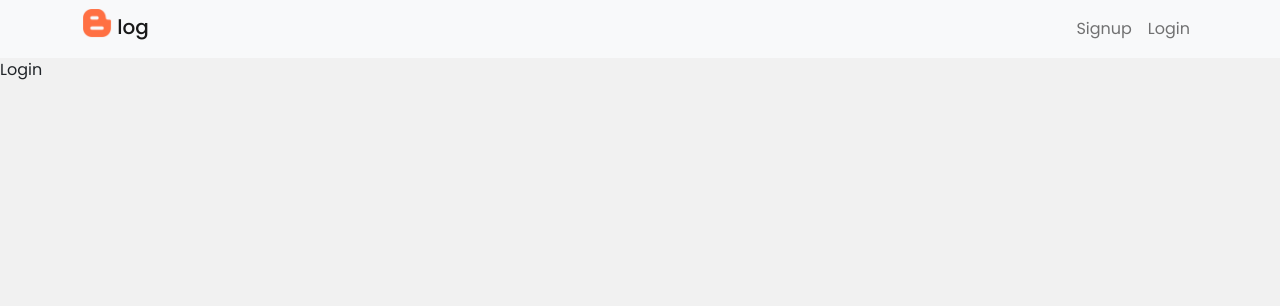
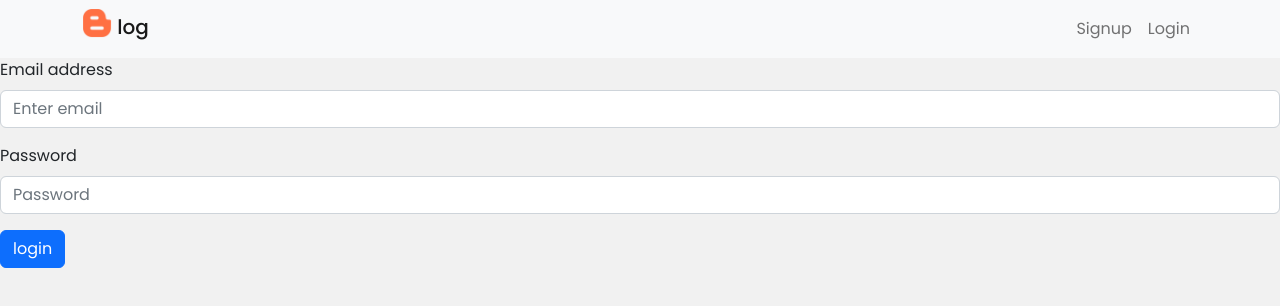
Before and after one commit to ChoukriLach/MERN-Stack-Blog-using-JWT-Authentication-and-React-Context, a React (Create React App) app in the folder front_end/: page /Login in a window 1280 px wide. Shown: the top 306 px of the page. Built offline with nearby package versions, Linux system fonts and the light colour scheme.

Commit message:
Login/Signup Forms

```diff
--- a/front_end/src/Components/WorkoutForm.js
+++ b/front_end/src/Components/WorkoutForm.js
@@ -57,7 +57,7 @@ const WorkoutForm = () => {
         <Form.Group className="mb-3">
             <Form.Control type="number" placeholder="Load" onChange={(e)=> setLoad(e.target.value)} value={load} className={emptyFields.includes('load') ? 'error' : ''}/>
         </Form.Group>
-        <Button variant="danger" type="submit">Submit</Button>
+        <Button variant="danger" type="submit">Add new workout</Button>
         {error &&
             <Alert key="danger" variant="danger" style={{marginTop:"20px"}}>
               {error}
--- /dev/null
+++ b/front_end/src/Context/UsersContext.js
@@ -0,0 +1,31 @@
+import {createContext,useReducer} from 'react'
+
+
+export const UsersContext = createContext()
+
+export const usersReducer = (state,action) => {
+     switch(action.type) {
+         case 'LOGIN':
+            return {
+                user : action.payload
+            }
+         case 'LOGOUT':
+            return {
+                user : null
+            }
+         default :
+            return state
+     }
+}
+
+export const UsersContextProvider = ({children}) => {
+    const [state , dispatch] = useReducer(usersReducer,{
+        user:null
+    })
+
+    return (
+        <UsersContext.Provider value={{...state,dispatch}}>
+            {children}
+        </UsersContext.Provider>
+    )
+}
--- a/front_end/src/Pages/Login.js
+++ b/front_end/src/Pages/Login.js
@@ -1,8 +1,31 @@
-
+import { useState } from 'react'
+import { Form , Button } from 'react-bootstrap'
 
 function Login() {
+
+  const [email,setEmail] = useState()
+  const [password,setPassword] = useState()
+
+  const handleSubmit = async (e) => {
+    e.preventDefault()
+  }
+
   return (
-    <div>Login</div>
+    <Form onSubmit={handleSubmit}>
+      <Form.Group className="mb-3">
+        <Form.Label>Email address</Form.Label>
+        <Form.Control type="email" placeholder="Enter email" onChange={(e)=> setEmail(e.target.value)} value={email}/>
+      </Form.Group>
+
+      <Form.Group className="mb-3">
+        <Form.Label>Password</Form.Label>
+        <Form.Control type="password" placeholder="Password" onChange={(e)=> setPassword(e.target.value)} value={password}/>
+      </Form.Group>
+
+      <Button variant="primary" type="submit">
+        login
+      </Button>
+    </Form>
   )
 }
 
--- a/front_end/src/Pages/Signup.js
+++ b/front_end/src/Pages/Signup.js
@@ -1,8 +1,31 @@
-
+import { useState } from 'react'
+import { Form , Button } from 'react-bootstrap'
 
 function Signup() {
+
+  const [email,setEmail] = useState()
+  const [password,setPassword] = useState()
+
+  const handleSubmit = async (e) => {
+     e.preventDefault()
+  }
+
   return (
-    <div>Signup</div>
+    <Form onSubmit={handleSubmit}>
+      <Form.Group className="mb-3">
+        <Form.Label>Email address</Form.Label>
+        <Form.Control type="email" placeholder="Enter email" onChange={(e)=> setEmail(e.target.value)} value={email}/>
+      </Form.Group>
+
+      <Form.Group className="mb-3">
+        <Form.Label>Password</Form.Label>
+        <Form.Control type="password" placeholder="Password" onChange={(e)=> setPassword(e.target.value)} value={password}/>
+      </Form.Group>
+
+      <Button variant="primary" type="submit">
+        Signup
+      </Button>
+    </Form>
   )
 }
 
--- a/front_end/src/index.js
+++ b/front_end/src/index.js
@@ -5,13 +5,16 @@ import 'bootstrap-icons/font/bootstrap-icons.css';
 import './index.css';
 import App from './App';
 import {WorkoutsContextProvider} from './Context/WorkoutsContext'
+import { UsersContextProvider } from './Context/UsersContext';
 
 
 const root = ReactDOM.createRoot(document.getElementById('root'));
 root.render(
   <React.StrictMode>
-    <WorkoutsContextProvider>
-      <App/>
-    </WorkoutsContextProvider>
+    <UsersContextProvider>
+      <WorkoutsContextProvider>
+        <App/>
+      </WorkoutsContextProvider>
+    </UsersContextProvider>
   </React.StrictMode>
 );
```
Also changed, not shown: front_end/src/Hooks/useUsersContext.js (added, +12 -0 lines).
